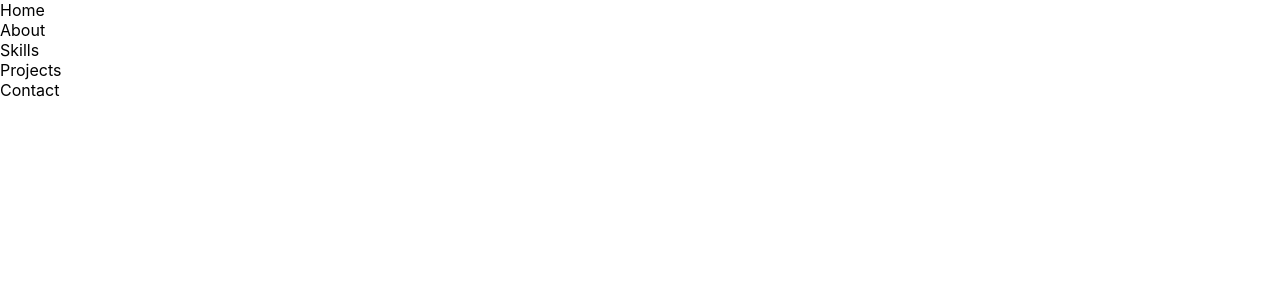
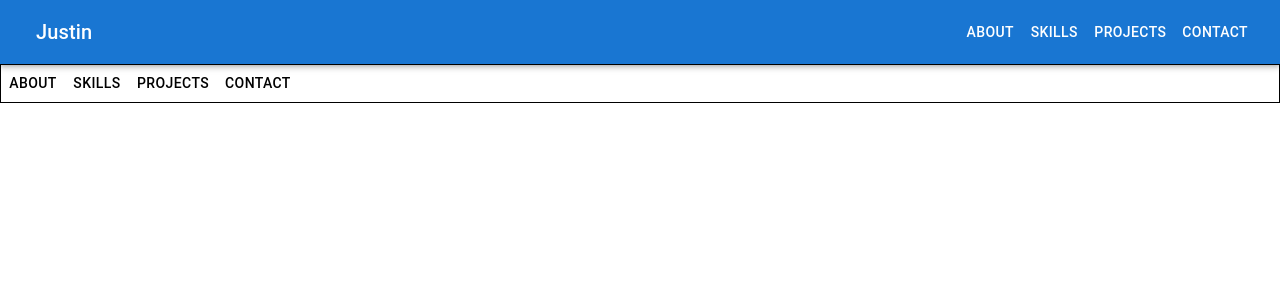
Before and after one commit to JustinsHub/Portfolio, a React (Create React App) app: page / in a window 1280 px wide. Shown: the top 300 px of the page. Built offline with nearby package versions, Linux system fonts and the light colour scheme.

Commit message:
IInstalled MUI

```diff
--- a/package.json
+++ b/package.json
@@ -3,6 +3,9 @@
   "version": "0.1.0",
   "private": true,
   "dependencies": {
+    "@emotion/react": "^11.9.0",
+    "@emotion/styled": "^11.8.1",
+    "@mui/material": "^5.7.0",
     "@testing-library/jest-dom": "^5.16.4",
     "@testing-library/react": "^13.2.0",
     "@testing-library/user-event": "^13.5.0",
--- a/src/Portfolio.tsx
+++ b/src/Portfolio.tsx
@@ -1,18 +1,11 @@
 import React from 'react';
-import About from './components/About';
-import Contact from './components/Contact';
-import Home from './components/Home';
-import Projects from './components/Projects';
-import Skills from './components/Skills';
+import Navbar from './components/Navbar';
 
 const Portfolio: React.FC = () => {
+
   return (
     <section>
-      <Home/>
-      <About/>
-      <Skills/>
-      <Projects/>
-      <Contact/>
+     <Navbar/>
     </section>
   )
 }
--- /dev/null
+++ b/src/components/Navbar.tsx
@@ -0,0 +1,48 @@
+import React from "react";
+import Home from './Home';
+import About from './About';
+import Skills from './Skills';
+import Projects from './Projects';
+import Contact from './Contact';
+
+
+import AppBar from '@mui/material/AppBar';
+import Box from '@mui/material/Box';
+import Toolbar from '@mui/material/Toolbar';
+import Typography from '@mui/material/Typography';
+import Button from '@mui/material/Button';
+import IconButton from '@mui/material/IconButton';
+
+const Navbar:React.FC = () => {
+  return (
+    <Box sx={{ flexGrow: 1 }}>
+      <AppBar position="static">
+        <Toolbar>
+          <IconButton
+            size="large"
+            edge="start"
+            color="inherit"
+            aria-label="menu"
+            sx={{ mr: 0}}
+          >
+          </IconButton>
+          <Typography variant="h6" component="div" sx={{ flexGrow: 1 }}>
+            Justin
+          </Typography>
+          <Button color="inherit">About</Button>
+          <Button color="inherit">Skills</Button>
+          <Button color="inherit">Projects</Button>
+          <Button color="inherit">Contact</Button>
+        </Toolbar>
+      </AppBar>
+      <Box sx={{justifyContent: 'flex-end', border: 1 }}>
+            <Button color="inherit">About</Button>
+          <Button color="inherit">Skills</Button>
+          <Button color="inherit">Projects</Button>
+          <Button color="inherit">Contact</Button>
+      </Box>
+    </Box>
+  );
+}
+
+export default Navbar
```
Also changed, not shown: 1 other file (tests, documents, lock files or other folders).
